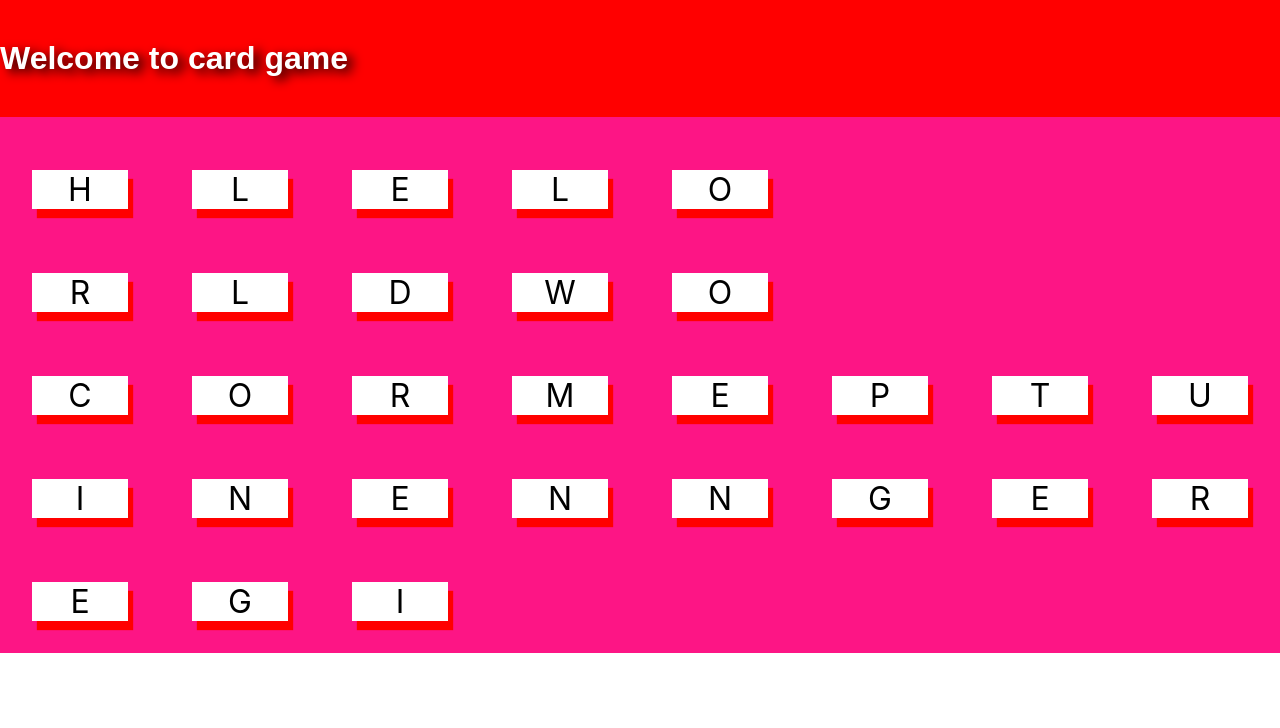
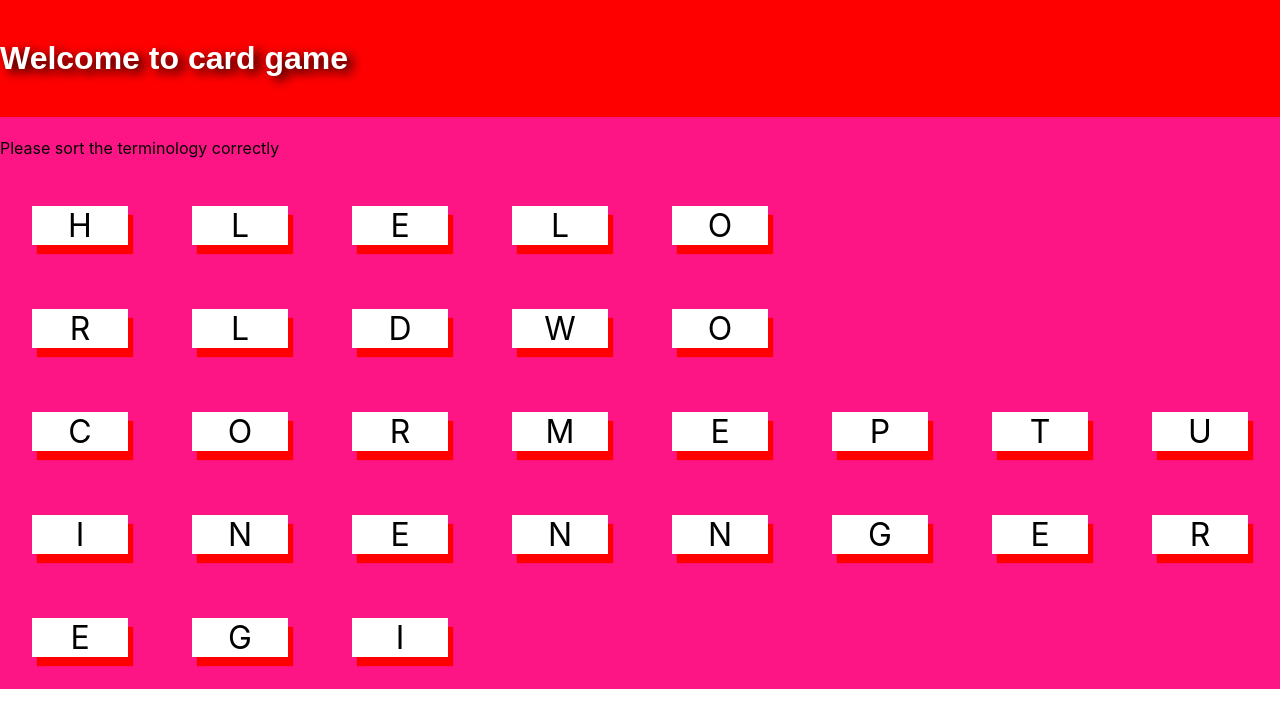
Before and after one commit to Walid6310110661/lab-3SA03-6310110661, a React (Create React App) app: page / in a window 1280 px wide. Shown: the top 728 px of the page. Built offline with nearby package versions, Linux system fonts and the light colour scheme.

Commit message:
part 7.7

```diff
--- a/src/App.js
+++ b/src/App.js
@@ -12,6 +12,7 @@ function App() {
   return (
     <div className='blackground'>
         <h1 className='header'>Welcome to card game</h1>
+        <p>Please sort the terminology correctly</p>
 
         <WordCard value={word1}/>
         <WordCard value={word2}/>
```
